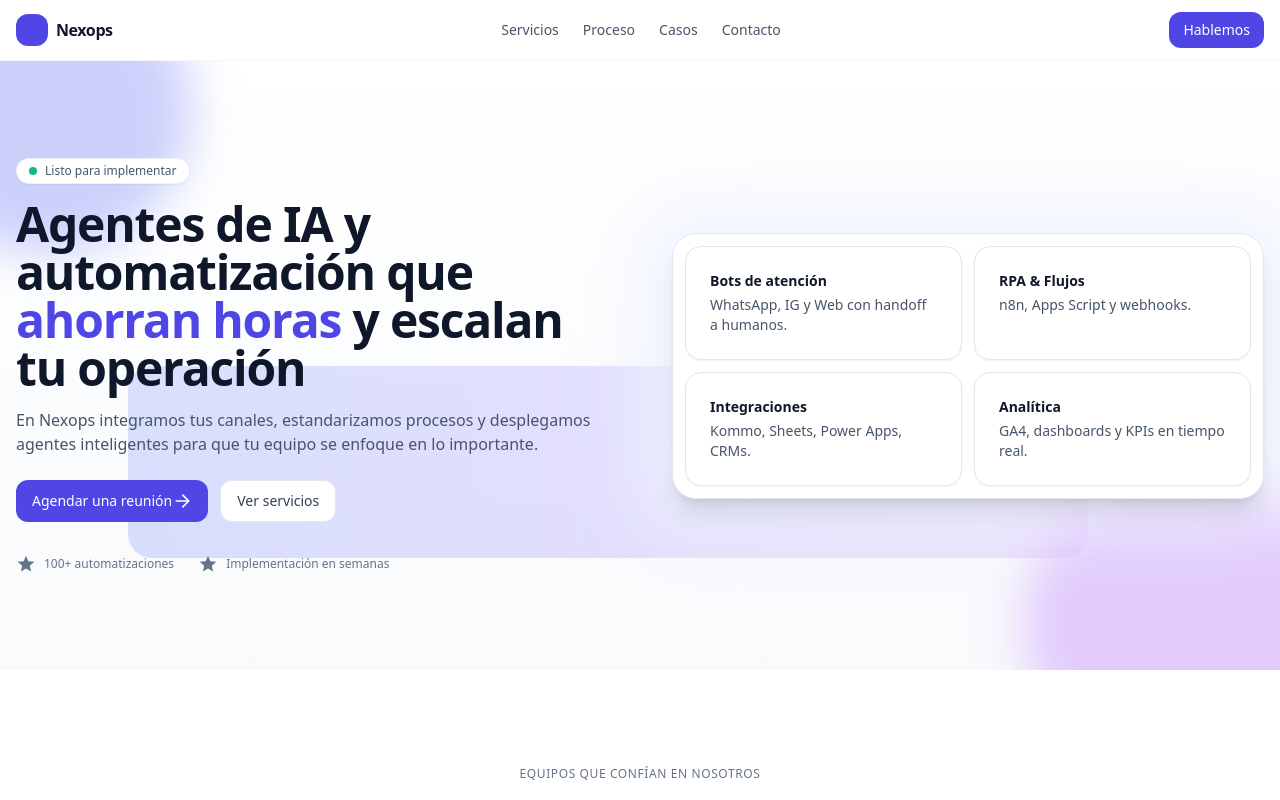
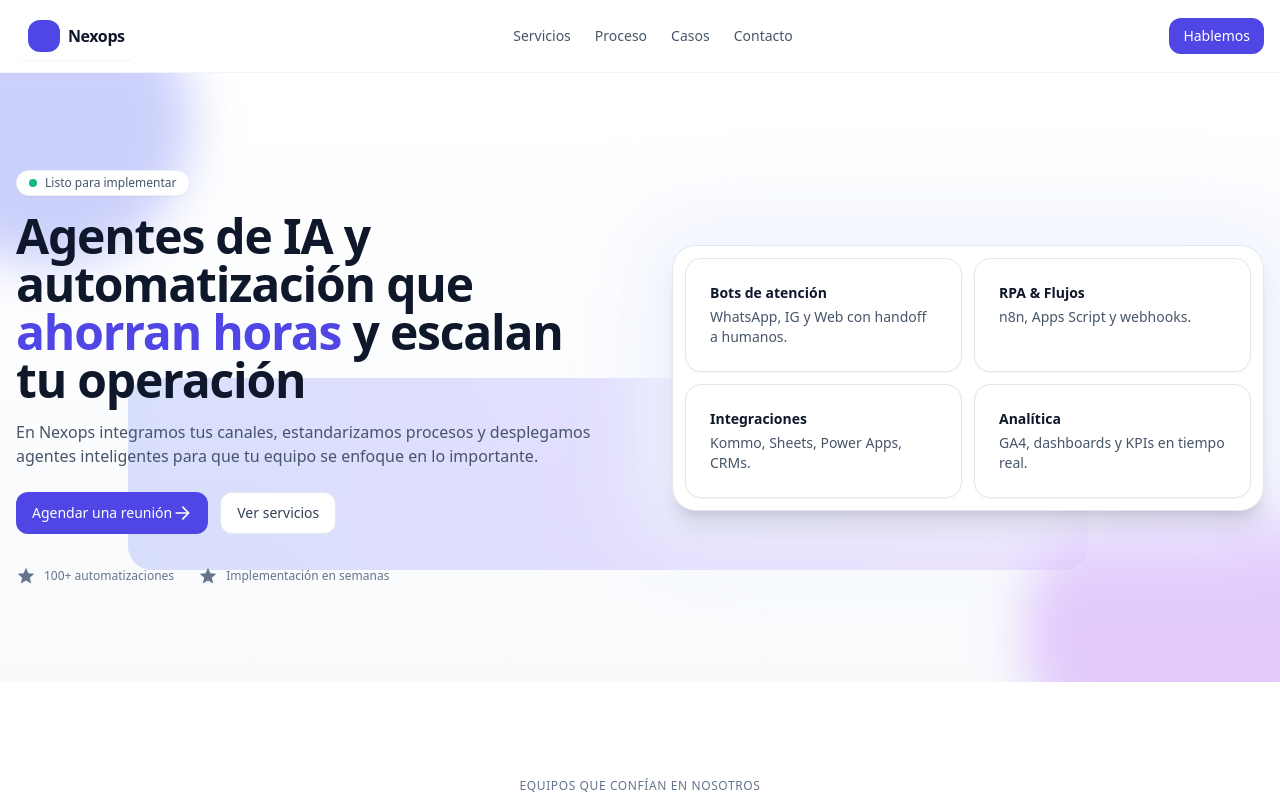
Before and after one commit to AlanTN13/webneoxps, a React (Vite) app: page / in a window 1280 px wide. Shown: the top 800 px of the page. Built offline with nearby package versions, Linux system fonts and the light colour scheme.

Commit message:
Landing Nexops: React + Tailwind + Parallax

```diff
--- a/src/App.jsx
+++ b/src/App.jsx
@@ -46,16 +46,34 @@ const Logo = () => (
 );
 
 const NavBar = () => (
-  <div className="sticky top-0 z-40 w-full border-b border-slate-100/80 bg-white/80 backdrop-blur">
+  <div className="sticky top-0 z-40 w-full border-b border-slate-100 bg-white backdrop-blur">
     <div className="mx-auto flex max-w-7xl items-center justify-between px-4 py-3">
-      <Logo />
-      <nav className="hidden items-center gap-6 text-sm text-slate-600 sm:flex">
-        <a href="#servicios" className="hover:text-slate-900">Servicios</a>
-        <a href="#proceso" className="hover:text-slate-900">Proceso</a>
-        <a href="#casos" className="hover:text-slate-900">Casos</a>
-        <a href="#contacto" className="hover:text-slate-900">Contacto</a>
-      </nav>
-      <a href="#contacto" className="inline-flex items-center rounded-xl bg-indigo-600 px-3.5 py-2 text-sm font-medium text-white hover:bg-indigo-700 focus:outline-none focus:ring-2 focus:ring-indigo-500">
+      <div className="rounded-xl bg-white/70 px-3 py-2 shadow-sm backdrop-blur">
+        <Logo />
+      </div>
+      <nav className="hidden items-center gap-6 text-sm text-slate-600 sm:flex group">
+  <a href="#servicios" className="relative hover:text-indigo-600 transition">
+    Servicios
+    <span className="absolute -bottom-1 left-0 w-0 h-0.5 bg-indigo-600 transition-all duration-300 group-hover:w-full"></span>
+  </a>
+  <a href="#proceso" className="relative hover:text-indigo-600 transition">
+    Proceso
+    <span className="absolute -bottom-1 left-0 w-0 h-0.5 bg-indigo-600 transition-all duration-300 group-hover:w-full"></span>
+  </a>
+  <a href="#casos" className="relative hover:text-indigo-600 transition">
+    Casos
+    <span className="absolute -bottom-1 left-0 w-0 h-0.5 bg-indigo-600 transition-all duration-300 group-hover:w-full"></span>
+  </a>
+  <a href="#contacto" className="relative hover:text-indigo-600 transition">
+    Contacto
+    <span className="absolute -bottom-1 left-0 w-0 h-0.5 bg-indigo-600 transition-all duration-300 group-hover:w-full"></span>
+  </a>
+</nav>
+
+      <a
+        href="#contacto"
+        className="inline-flex items-center rounded-xl bg-indigo-600 px-3.5 py-2 text-sm font-medium text-white hover:bg-indigo-700 focus:outline-none focus:ring-2 focus:ring-indigo-500"
+      >
         Hablemos
       </a>
     </div>
```
Also changed, not shown: 1 other file (tests, documents, lock files or other folders).
